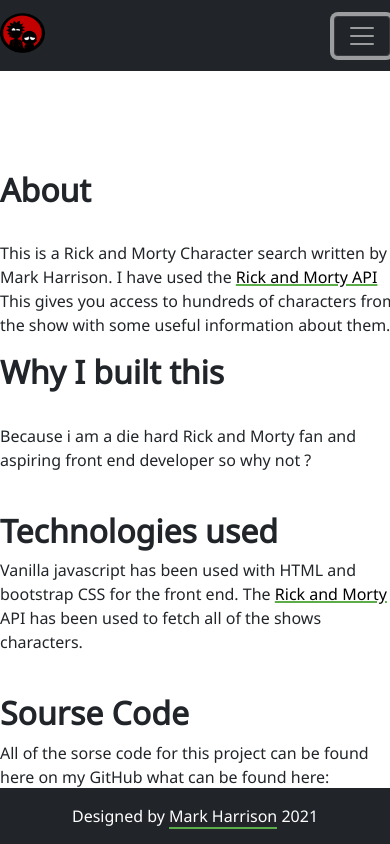
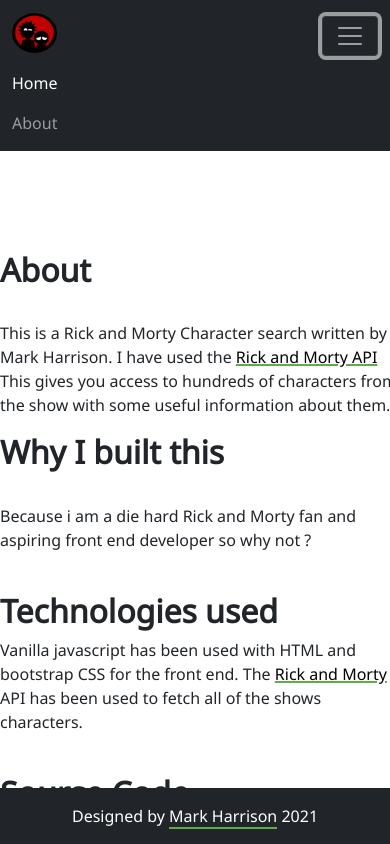
Before and after one commit to datalessuk/rickandmorty, a plain HTML site: page About.html in a window 390 px wide. Both pictures are taken after a click on the button "Toggle navigation". Shown: the top 844 px of the page. Drawn offline with nearby package versions, Linux system fonts and the light colour scheme; no server answers.

Commit message:
nav bar
Navbar mobile view working , adding contact page

```diff
--- a/About.html
+++ b/About.html
@@ -8,16 +8,23 @@
     <title>About</title>
 </head>
 <body>
+  <nav class="navbar navbar-expand-lg navbar-dark bg-dark">
+    <div class="container-fluid">
 
-    <nav class="navbar navbar-expand-lg navbar-dark bg-dark">
       <a class="navbar-brand" href="./index.html"><img src="./img/logo.png"></a>
-        <button class="navbar-toggler" type="button" data-toggle="collapse" data-target="#navbarNavAltMarkup" aria-controls="navbarNavAltMarkup" aria-expanded="false" aria-label="Toggle navigation">
+
+      <button class="navbar-toggler" type="button" data-bs-toggle="collapse" data-bs-target="#navbarNav" aria-controls="navbarNav" aria-expanded="false" aria-label="Toggle navigation">
         <span class="navbar-toggler-icon"></span>
       </button>
-        <div class="collapse navbar-collapse" id="navbarNavAltMarkup">
-          <div class="navbar-nav">
-            <a class="nav-item nav-link active" href="./index.html">Home</a>
-            <a class="nav-item nav-link" href="./About.html">About</a>
+      <div class="collapse navbar-collapse" id="navbarNav">
+        <ul class="navbar-nav">
+          <li class="nav-item">
+            <a class="nav-link active" aria-current="page" href="./index.html">Home</a>
+          </li>
+          <li class="nav-item">
+            <a class="nav-link" href="./About.html">About</a>
+          </li>
+        </ul>
       </div>
     </div>
   </nav>
@@ -50,7 +57,7 @@
     <footer class="footer mt-auto py-3 bg-dark">
       <p>Designed by <span id="underline">Mark Harrison</span> 2021</p>
     </footer>
-
+    <script src="https://cdn.jsdelivr.net/npm/bootstrap@5.0.0-beta1/dist/js/bootstrap.bundle.min.js" integrity="sha384-ygbV9kiqUc6oa4msXn9868pTtWMgiQaeYH7/t7LECLbyPA2x65Kgf80OJFdroafW" crossorigin="anonymous"></script>
     <script src="https://cdn.jsdelivr.net/npm/axios/dist/axios.min.js"></script>
 <script src="myScriptAbout.js"></script>
 </body>
--- a/style.css
+++ b/style.css
@@ -19,6 +19,12 @@
     height: 40px;
     width: 45px;
 }
+
+.navbar-nav .nav-item .nav-link:hover{
+    color: #5CAD4A;
+}
+
+
 
 .title-container{
     margin: 0 auto;
--- a/styleabout.css
+++ b/styleabout.css
@@ -11,6 +11,9 @@
 .navbar-brand img{
     height: 40px;
     width: 45px;
+}
+.navbar-nav .nav-item .nav-link:hover{
+    color: #5CAD4A;
 }
 .about-container{
     margin: 0 auto;
```
Also changed, not shown: contact.html (added, +14 -0 lines), index.html (+26 -1 lines). Lines whose indentation alone changed are shown as unchanged.
